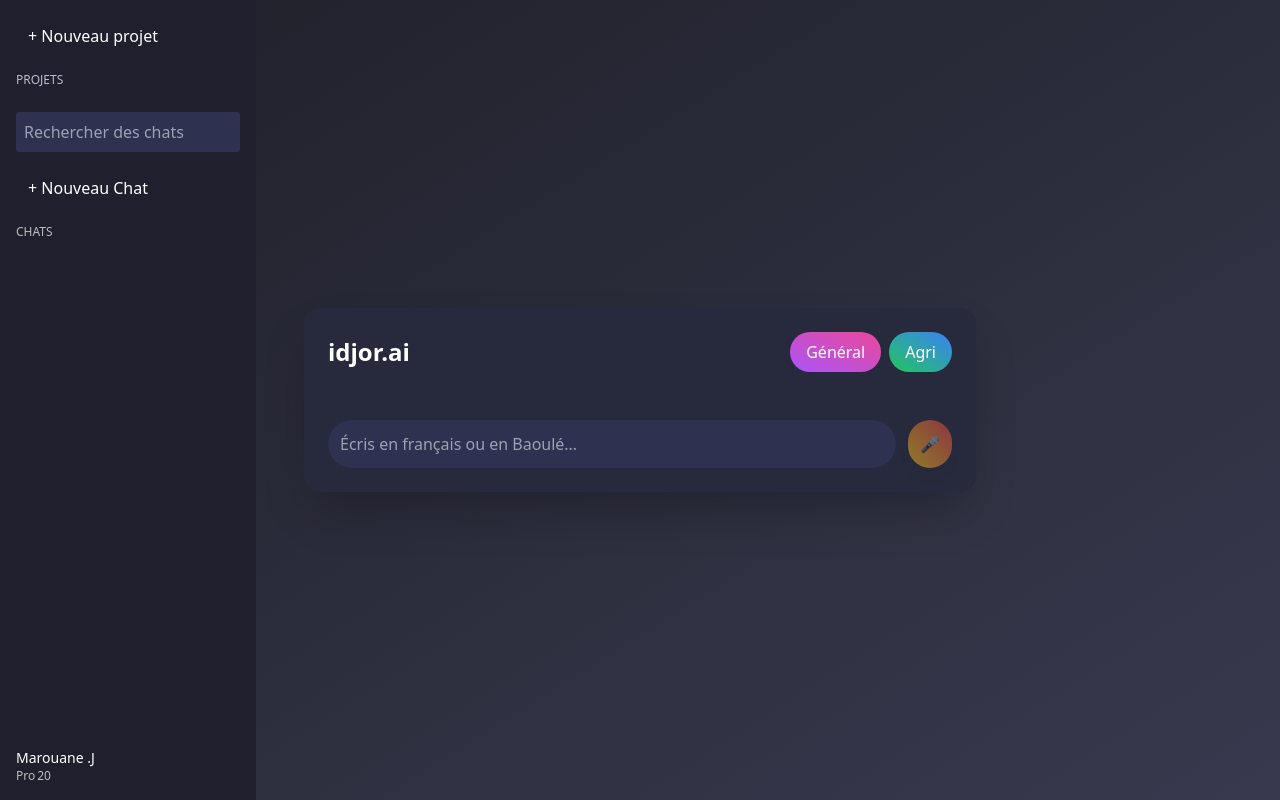
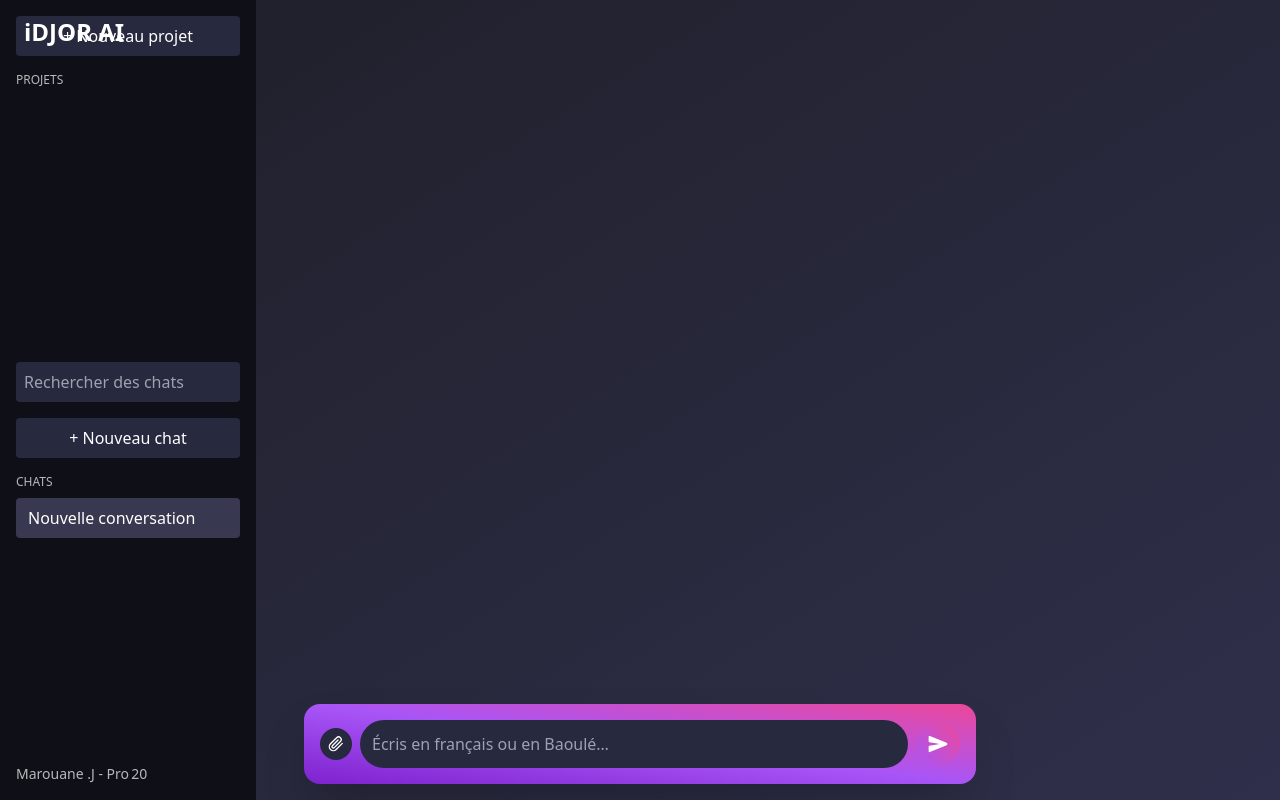
Before and after one commit to Agrismartchain/idjor-web, a React (Vite) app: page / in a window 1280 px wide. Built offline with nearby package versions, Linux system fonts and the light colour scheme.

Commit message:
chore: fusion UI design final & hook chat fonctionnel

```diff
--- a/package.json
+++ b/package.json
@@ -16,6 +16,7 @@
     "postcss": "^8.5.6",
     "react": "^19.1.0",
     "react-dom": "^19.1.0",
+    "react-icons": "^5.5.0",
     "tailwindcss": "^4.1.11",
     "uuid": "^11.1.0"
   },
--- a/src/App.jsx
+++ b/src/App.jsx
@@ -2,158 +2,203 @@
 import { v4 as uuid } from "uuid";
 import { motion } from "framer-motion";
 import { useChat } from "./useChat";
+import { FaGoogleDrive, FaDropbox } from "react-icons/fa";
+import { FiPaperclip } from "react-icons/fi";
+import { IoSend } from "react-icons/io5";
+import { TbRobot } from "react-icons/tb";
 
 export default function ChatPage() {
-  // Charger les projets
+  // Projets
   const [projects, setProjects] = useState(() => {
-    if (typeof window !== "undefined") {
     const raw = localStorage.getItem("chat_projects");
-      if (raw) {
-        try { return JSON.parse(raw); } catch {};
+    try { return raw ? JSON.parse(raw) : []; } catch { return []; }
+  });
+  const [activeProject, setActiveProject] = useState(null);
+
+  // Sessions: toujours au moins une session
+  const [sessions, setSessions] = useState(() => {
+    const raw = localStorage.getItem("chat_sessions");
+    let arr = [];
+    try { arr = raw ? JSON.parse(raw) : []; } catch {}
+    if (arr.length === 0) {
+      const id = uuid();
+      arr = [{ id, title: "Nouvelle conversation", projectId: null }];
+      localStorage.setItem("chat_sessions", JSON.stringify(arr));
     }
-    }
-    return [];
+    return arr;
   });
-  // Charger les sessions
-  const [sessions, setSessions] = useState(() => {
-    if (typeof window !== "undefined") {
-      const raw = localStorage.getItem("chat_sessions");
-      if (raw) {
-        try { return JSON.parse(raw); } catch {};
-      }
-    }
-    return [];
-  });
-  // Session et projet actifs
-  const [activeProject, setActiveProject] = useState(null);
-  const [activeId, setActiveId] = useState(null);
+  const [activeId, setActiveId] = useState(() => sessions[0].id);
+
+  // Recherche
   const [searchTerm, setSearchTerm] = useState("");
 
-  // Persist
+  // Persistance
   useEffect(() => localStorage.setItem("chat_projects", JSON.stringify(projects)), [projects]);
   useEffect(() => localStorage.setItem("chat_sessions", JSON.stringify(sessions)), [sessions]);
 
-  // Hook chat
+  // Chat hook (fonctionnel)
   const { messages, sendMessage, loading } = useChat(activeId);
   const messagesEndRef = useRef(null);
 
-  // Filtrer
-  const filteredProjects = projects;
+  // Filtrer sessions
   const filteredSessions = sessions
     .filter(s => !activeProject || s.projectId === activeProject)
     .filter(s => s.title.toLowerCase().includes(searchTerm.toLowerCase()));
 
-  // Nouvelles entités
+  // Actions projets
   const handleNewProject = () => {
     const id = uuid();
     const p = { id, name: "Nouveau projet" };
     setProjects(prev => [...prev, p]);
     setActiveProject(id);
   };
+  const handleSelectProject = id => setActiveProject(id);
+
+  // Actions sessions
   const handleNewChat = () => {
     const id = uuid();
-    const session = { id, title: "Nouvelle conversation", projectId: activeProject };
-    setSessions(prev => [...prev, session]);
+    const sess = { id, title: "Nouvelle conversation", projectId: activeProject };
+    setSessions(prev => [...prev, sess]);
     setActiveId(id);
   };
-
-  // Sélections
-  const handleSelectProject = id => setActiveProject(id);
   const handleSelectSession = id => setActiveId(id);
 
-  // Menu de contexte
+  // Menu contextuel
   const [menuOpen, setMenuOpen] = useState(null);
   const menuRef = useRef(null);
   useEffect(() => {
-    const handleClick = e => {
+    const onClick = e => {
       if (menuRef.current && !menuRef.current.contains(e.target)) setMenuOpen(null);
     };
-    document.addEventListener("mousedown", handleClick);
-    return () => document.removeEventListener("mousedown", handleClick);
+    document.addEventListener("mousedown", onClick);
+    return () => document.removeEventListener("mousedown", onClick);
   }, []);
 
   // Actions session
   const renameSession = id => {
     const name = prompt("Renommer la conversation:");
-    if (name) setSessions(prev => prev.map(s => s.id===id?{...s,title:name}:s));
+    if (name) setSessions(prev => prev.map(s => s.id === id ? { ...s, title: name } : s));
   };
   const deleteSession = id => {
-    setSessions(prev => prev.filter(s => s.id!==id));
-    if (activeId===id) setActiveId(null);
+    setSessions(prev => prev.filter(s => s.id !== id));
+    if (activeId === id) setActiveId(sessions[0]?.id || null);
   };
 
   // Auto-scroll
-  useEffect(() => { messagesEndRef.current?.scrollIntoView({ behavior: "smooth" }); }, [messages]);
+  useEffect(() => messagesEndRef.current?.scrollIntoView({ behavior: "smooth" }), [messages]);
 
+  // Attachment menu
+  const [appMenu, setAppMenu] = useState(false);
+
+  // Input state
   const [input, setInput] = useState("");
-  const handleSubmit = e => { e.preventDefault(); if (!input||loading) return; sendMessage(input); setInput(""); };
+  const handleSubmit = e => {
+    e.preventDefault();
+    if (!input.trim() || loading) return;
+    sendMessage(input.trim());
+    setInput("");
+  };
 
   return (
     <div className="relative flex min-h-screen">
+      {/* Global Title */}
+      <h1 className="absolute top-4 left-6 text-2xl font-bold text-white z-30">iDJOR AI</h1>
+
       {/* Sidebar */}
-      <aside className="fixed top-0 left-0 h-full w-64 bg-[#1f1f2e] text-white transform -translate-x-60 hover:translate-x-0 transition-transform duration-300 z-20">
+      <aside className="fixed top-0 left-0 h-full w-64 bg-[#0f0f17] text-white transform -translate-x-60 hover:translate-x-0 transition duration-300 z-20">
         <div className="p-4 flex flex-col h-full">
-          <button onClick={handleNewProject} className="mb-4 w-full text-left py-2 px-3 hover:bg-[#2a2c40] rounded">+ Nouveau projet</button>
-
-          <nav className="flex-shrink-0 mb-4">
+          <button onClick={handleNewProject} className="mb-4 w-full py-2 px-3 bg-[#27293f] rounded hover:bg-[#383950]">+ Nouveau projet</button>
           <h3 className="uppercase text-xs mb-2 opacity-70">Projets</h3>
-            <ul className="space-y-1">
-              {filteredProjects.map(p => (
-                <li key={p.id} onClick={()=>handleSelectProject(p.id)} className={`py-2 px-3 rounded cursor-pointer ${activeProject===p.id?'bg-[#2a2c40]':'hover:bg-[#2a2c40]'}`}>{p.name}</li>
+          <ul className="space-y-1 mb-4 flex-1 overflow-y-auto">
+            {projects.map(p => (
+              <li key={p.id} onClick={() => handleSelectProject(p.id)} className={`py-2 px-3 rounded cursor-pointer ${activeProject === p.id ? 'bg-[#383950]' : 'hover:bg-[#27293f]'}`}>{p.name}</li>
             ))}
           </ul>
-          </nav>
-
-          <input value={searchTerm} onChange={e=>setSearchTerm(e.target.value)} placeholder="Rechercher des chats" className="mb-4 w-full p-2 rounded bg-[#2e3150] text-white" />
-
-          <button onClick={handleNewChat} className="mb-4 w-full text-left py-2 px-3 hover:bg-[#2a2c40] rounded">+ Nouveau Chat</button>
-
-          <nav className="flex-1 overflow-y-auto">
+          <input value={searchTerm} onChange={e => setSearchTerm(e.target.value)} placeholder="Rechercher des chats" className="mb-4 w-full p-2 rounded bg-[#27293f] text-white" />
+          <button onClick={handleNewChat} className="mb-4 w-full py-2 px-3 bg-[#27293f] rounded hover:bg-[#383950]">+ Nouveau chat</button>
           <h3 className="uppercase text-xs mb-2 opacity-70">Chats</h3>
-            <ul className="space-y-1">
+          <ul className="space-y-1 flex-1 overflow-y-auto">
             {filteredSessions.map(s => (
               <li key={s.id} className="relative group">
-                  <div onClick={()=>handleSelectSession(s.id)} className={`py-2 px-3 rounded cursor-pointer ${activeId===s.id?'bg-[#2a2c40]':'hover:bg-[#2a2c40]'}`}>{s.title}</div>
-                  <button onClick={()=>setMenuOpen(menuOpen===s.id?null:s.id)} className="absolute right-2 top-2 opacity-0 group-hover:opacity-100">⋮</button>
-                  {menuOpen===s.id && (
-                    <ul ref={menuRef} className="absolute right-2 top-6 bg-[#27293d] rounded shadow-lg w-40">
-                      <li onClick={()=>renameSession(s.id)} className="px-4 py-2 hover:bg-[#38394e]">Renommer</li>
-                      <li onClick={()=>deleteSession(s.id)} className="px-4 py-2 hover:bg-[#38394e]">Supprimer</li>
+                <div onClick={() => handleSelectSession(s.id)} className={`py-2 px-3 rounded cursor-pointer ${activeId === s.id ? 'bg-[#383950]' : 'hover:bg-[#27293f]'}`}>{s.title}</div>
+                <button onClick={() => setMenuOpen(menuOpen === s.id ? null : s.id)} className="absolute right-2 top-2 opacity-0 group-hover:opacity-100">⋮</button>
+                {menuOpen === s.id && (
+                  <ul ref={menuRef} className="absolute right-2 top-6 bg-[#1f1f29] rounded shadow-lg w-40 z-10">
+                    <li onClick={() => renameSession(s.id)} className="px-4 py-2 hover:bg-[#27293f]">Renommer</li>
+                    <li onClick={() => deleteSession(s.id)} className="px-4 py-2 hover:bg-[#27293f]">Supprimer</li>
                   </ul>
                 )}
               </li>
             ))}
           </ul>
-          </nav>
-
-          <div className="mt-auto pt-8">
-            <p className="text-sm">Marouane .J</p>
-            <p className="text-xs opacity-70">Pro 20</p>
-          </div>
+          <div className="pt-4 text-sm opacity-70">Marouane .J - Pro 20</div>
         </div>
       </aside>
 
       {/* Chat area */}
-      <div className="flex-1 flex items-center justify-center p-4 bg-gradient-to-br from-[#1f2029] to-[#38394e]">
-        <motion.div initial={{ opacity: 0, scale: 0.8 }} animate={{ opacity: 1, scale: 1 }} transition={{ duration: 0.6 }} className="w-full max-w-2xl bg-[#27293d] rounded-2xl shadow-2xl p-6 flex flex-col gap-4 z-10">
-          <header className="flex justify-between items-center">
-            <h1 className="text-2xl font-bold text-white">idjor.ai</h1>
-            <div className="flex gap-2">
-              <button className="px-4 py-2 bg-gradient-to-tr from-purple-500 to-pink-500 text-white rounded-full transform hover:scale-105 transition">Général</button>
-              <button className="px-4 py-2 bg-gradient-to-tr from-green-500 to-blue-500 text-white rounded-full transform hover:scale-105 transition">Agri</button>
+      <div className="flex-1 flex justify-center p-4 bg-gradient-to-br from-[#1f1f29] to-[#2f2f4b]">
+        <div className="w-full max-w-2xl flex flex-col h-full mx-auto">
+          {/* Messages */}
+          <div className="flex-1 overflow-y-auto custom-scrollbar p-4 space-y-3 flex flex-col">
+            {messages.map((m, i) => (
+              <div
+                key={i}
+                className={`max-w-xs p-3 rounded-2xl ${
+                  m.role === 'bot'
+                    ? 'self-start bg-[#333452] text-white'
+                    : 'self-end bg-[#44446a] text-white'
+                }`}
+              >
+                {m.content}
               </div>
-          </header>
-          <main className="flex-1 overflow-y-auto custom-scrollbar flex flex-col gap-3">
-            {messages.map((m,i)=>(<div key={i} className={`max-w-xs p-3 rounded-2xl ${m.role==='bot'?'self-start bg-[#3a3c5c] text-white':'self-end bg-[#5c5e82] text-white'}`}>{m.content}</div>))}
-            {loading&&<div className="self-start bg-[#3a3c5c] text-white p-3 rounded-2xl max-w-xs">…</div>}
-            <div ref={messagesEndRef}/>
-          </main>
-          <form onSubmit={handleSubmit} className="mt-4 flex items-center gap-3">
-            <input value={input} onChange={e=>setInput(e.target.value)} placeholder="Écris en français ou en Baoulé…" className="flex-1 p-3 rounded-full bg-[#2e3150] text-white focus:outline-none"/>
-            <button type="submit" className="p-3 bg-gradient-to-tr from-yellow-400 to-red-500 rounded-full shadow-lg transform hover:scale-110 transition disabled:opacity-50" disabled={loading||!input.trim()}>🎤</button>
+            ))}
+            {loading && (
+              <div className="self-start bg-[#333452] text-white p-3 rounded-2xl max-w-xs">…</div>
+            )}
+            <div ref={messagesEndRef} />
+          </div>
+
+          {/* Input box with attachment and send */}
+          <motion.div
+            initial={{ opacity: 0, scale: 0.9 }}
+            animate={{ opacity: 1, scale: 1 }}
+            transition={{ duration: 0.5 }}
+            className="w-full bg-gradient-to-tr from-purple-700 via-purple-500 to-pink-500 rounded-2xl shadow-2xl p-4 text-white mt-4"
+          >
+            <form onSubmit={handleSubmit} className="flex items-center gap-2">
+              <button
+                type="button"
+                onClick={() => setAppMenu(!appMenu)}
+                className="p-2 bg-[#27293f] rounded-full hover:bg-[#383950]"
+              >
+                <FiPaperclip />
+              </button>
+              {appMenu && (
+                <div className="absolute bottom-16 left-8 bg-[#1f1f29] rounded shadow-lg p-2 flex flex-col gap-2 z-20">
+                  <button className="flex items-center gap-2 p-2 hover:bg-[#27293f]">
+                    <FaGoogleDrive /> Google Drive
+                  </button>
+                  <button className="flex items-center gap-2 p-2 hover:bg-[#27293f]">
+                    <FaDropbox /> Dropbox
+                  </button>
+                </div>
+              )}
+              <input
+                value={input}
+                onChange={e => setInput(e.target.value)}
+                placeholder="Écris en français ou en Baoulé…"
+                className="flex-1 p-3 rounded-full bg-[#27293f] text-white focus:outline-none"
+              />
+              <button
+                type="submit"
+                className="p-3 bg-gradient-to-tr from-purple-500 to-pink-500 rounded-full hover:scale-110 transition disabled:opacity-50"
+              >
+                <IoSend className="text-xl text-white" />
+              </button>
             </form>
           </motion.div>
         </div>
       </div>
+    </div>
   );
 }
```
Also changed, not shown: 1 other file (tests, documents, lock files or other folders). Lines whose indentation alone changed are shown as unchanged.
